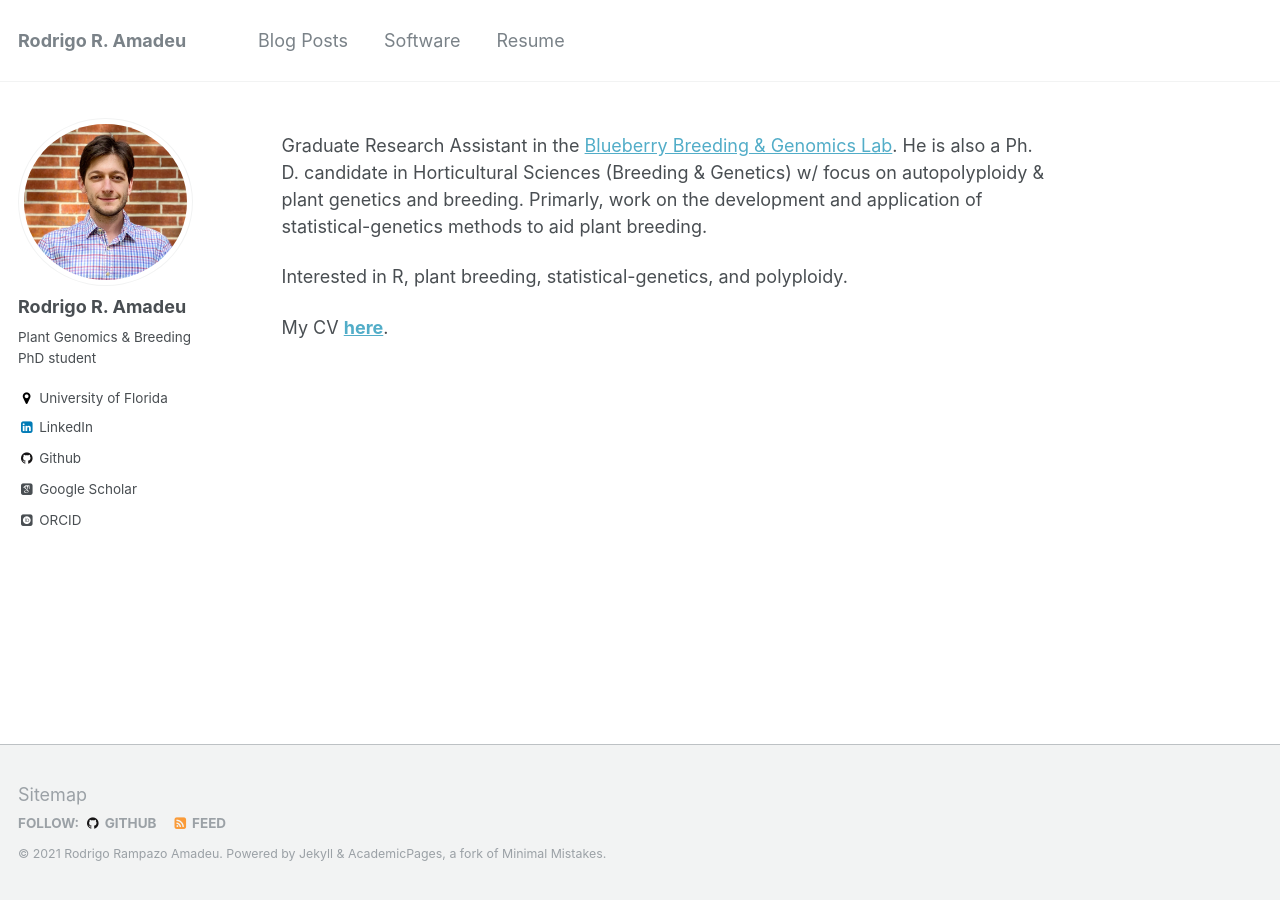
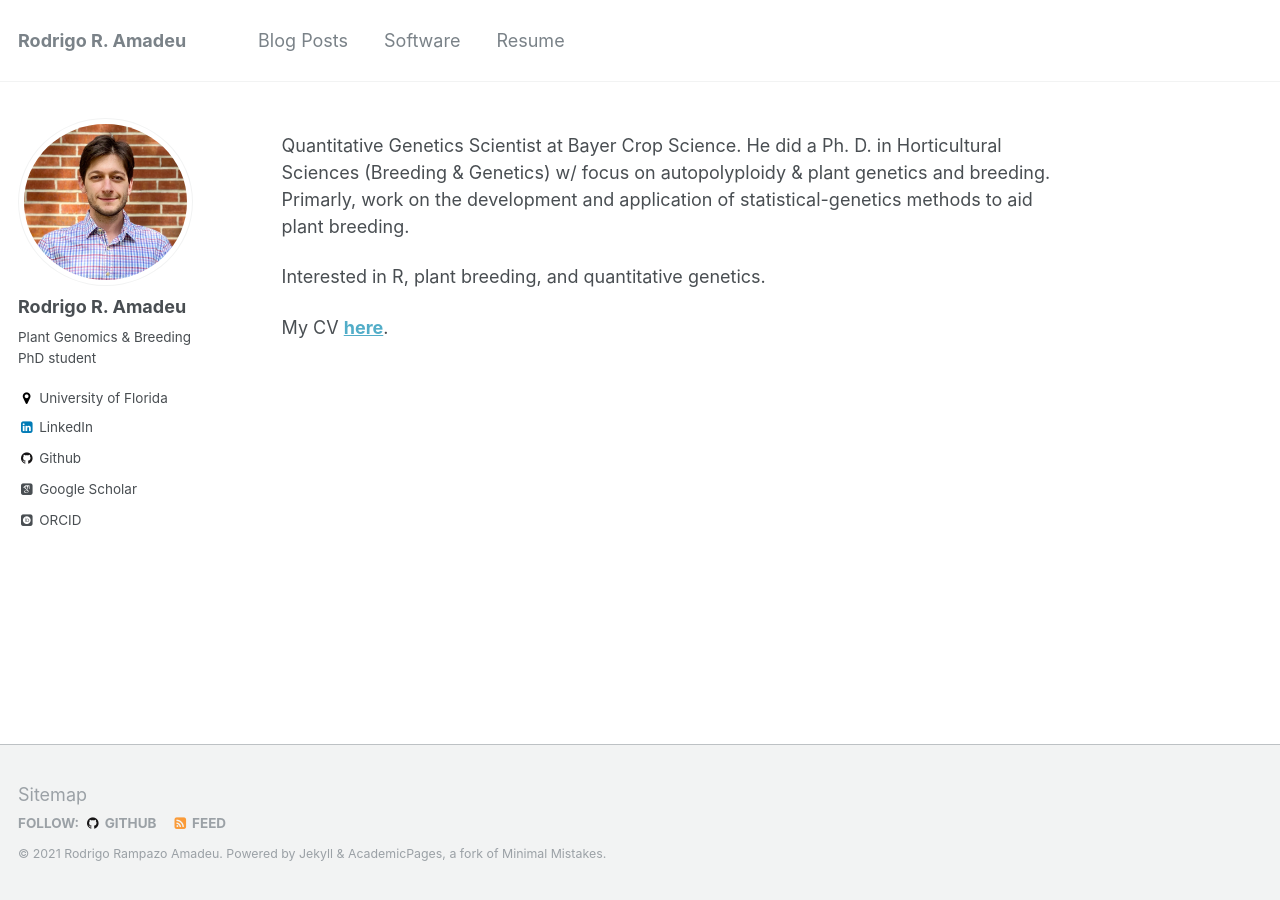
Before and after one commit to rramadeu/rramadeu.github.io, a Jekyll site: the page built from _pages/about.md, in a window 1280 px wide. Built offline with Jekyll 4.4.1, drawn with Linux system fonts in a browser that asks for light colours; some web fonts are replaced.

Commit message:
Update about.md

```diff
--- a/_pages/about.md
+++ b/_pages/about.md
@@ -7,8 +7,8 @@ redirect_from:
   - /about/
   - /about.html
 ---
- Graduate Research Assistant in the [Blueberry Breeding & Genomics Lab](https://www.blueberrybreeding.com). He is also a Ph. D. candidate in Horticultural Sciences (Breeding & Genetics) w/ focus on autopolyploidy & plant genetics and breeding. Primarly, work on the development and application of statistical-genetics methods to aid plant breeding.
+ Quantitative Genetics Scientist at Bayer Crop Science. He did a Ph. D. in Horticultural Sciences (Breeding & Genetics) w/ focus on autopolyploidy & plant genetics and breeding. Primarly, work on the development and application of statistical-genetics methods to aid plant breeding.
 
- Interested in R, plant breeding, statistical-genetics, and polyploidy.
+ Interested in R, plant breeding, and quantitative genetics.
 
   My CV **[here](https://github.com/rramadeu/cv/raw/master/CVAmadeu.pdf)**.
```
